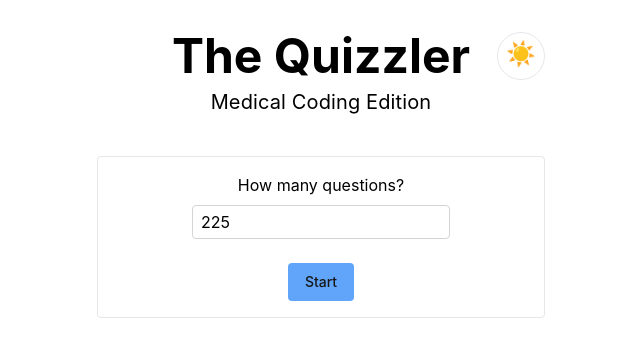
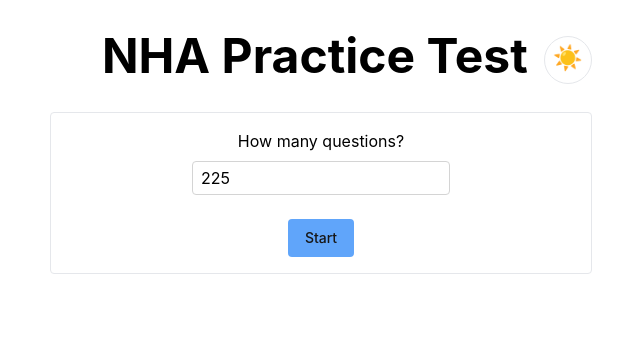
Before and after one commit to unspecifier/quizzler, a Svelte app: page / in a window 1280 px wide. Shown: the top 356 px of the page, without its empty margins (319-959 px from the left). Built offline with nearby package versions, Linux system fonts and the light colour scheme.

Commit message:
change title to NHA Practice Test

```diff
--- a/index.html
+++ b/index.html
@@ -1,10 +1,10 @@
-<!DOCTYPE html>
+<!doctype html>
 <html lang="en">
   <head>
     <meta charset="UTF-8" />
     <link rel="icon" type="image/svg+xml" href="/vite.svg" />
     <meta name="viewport" content="width=device-width, initial-scale=1.0" />
-    <title>Medical Coding Quizzler</title>
+    <title>NHA Practice Test</title>
   </head>
   <body>
     <div id="app"></div>
--- a/src/App.svelte
+++ b/src/App.svelte
@@ -10,22 +10,17 @@
 
 <main>
   <header
-    class="mb-6 grid grid-cols-[1fr,max-content,1fr] gap-4 justify-center"
+    class="mb-6 grid grid-cols-[1fr,max-content,1fr] gap-4 justify-center items-center"
   >
     <div></div>
-    <hgroup>
-      <h1 class="mb-2 text-5xl font-bold">The Quizzler</h1>
-      <p class="text-center text-xl">Medical Coding Edition</p>
-    </hgroup>
-    <div class="justify-self-end">
+    <h1 class="mb-2 text-5xl font-bold">NHA Practice Test</h1>
     <label
-        class="cursor-pointer text-2xl inline-grid justify-center items-center text-center border p-2 pt-1 rounded-full size-12 hover:bg-neutral-200 dark:hover:bg-neutral-700 leading-none"
+      class="cursor-pointer text-2xl inline-grid justify-self-end justify-center items-center text-center border p-2 pt-1 rounded-full size-12 hover:bg-neutral-200 dark:hover:bg-neutral-700 leading-none"
     >
       <input type="checkbox" class="hidden" bind:checked={is_dark} />
       {is_dark ? "🌙" : "☀️"}
       <small class="text-xs text-center block sr-only">Theme</small>
     </label>
-    </div>
   </header>
 
   {#if !is_started}
```
Lines whose indentation alone changed are shown as unchanged.
